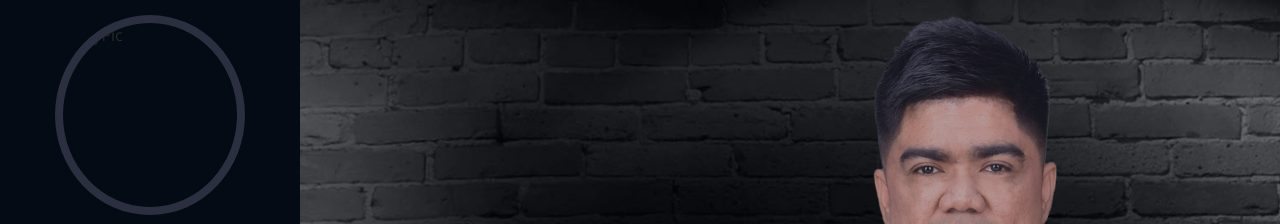
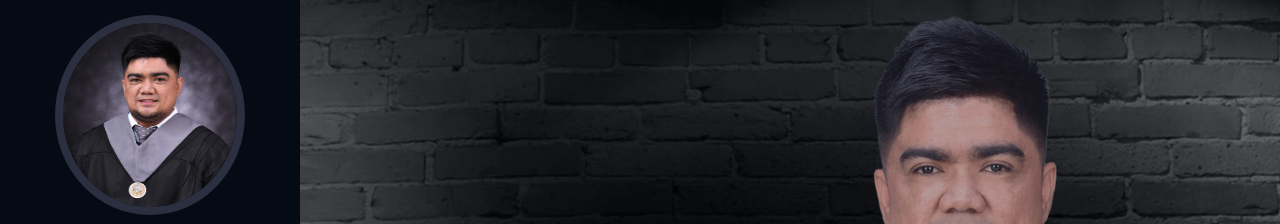
Before and after one commit to RonaldPayawal26/ronaldofpayawaljr, a plain HTML site: page index.html in a window 1280 px wide. Shown: the top 224 px of the page. Drawn offline with nearby package versions, Linux system fonts and the light colour scheme; files that its build step writes are made by us from their sources; files whose address does not match are found by name.

Commit message:
Update index.html

```diff
--- a/index.html
+++ b/index.html
@@ -37,7 +37,7 @@
     <div class="d-flex flex-column">
 
       <div class="profile">
-        <img src="assets/img/for resume.jpg" alt="MyPic" class="img-fluid rounded-circle"
+        <img src="asset/img/for resume.jpg" alt="MyPic" class="img-fluid rounded-circle"
           style="overflow: hidden; width: 190px; height: 200px;">
         <h1 class="text-light"><a href="index.html">
             <span class="fw-bold text-secondary">Ronald</span>
```
